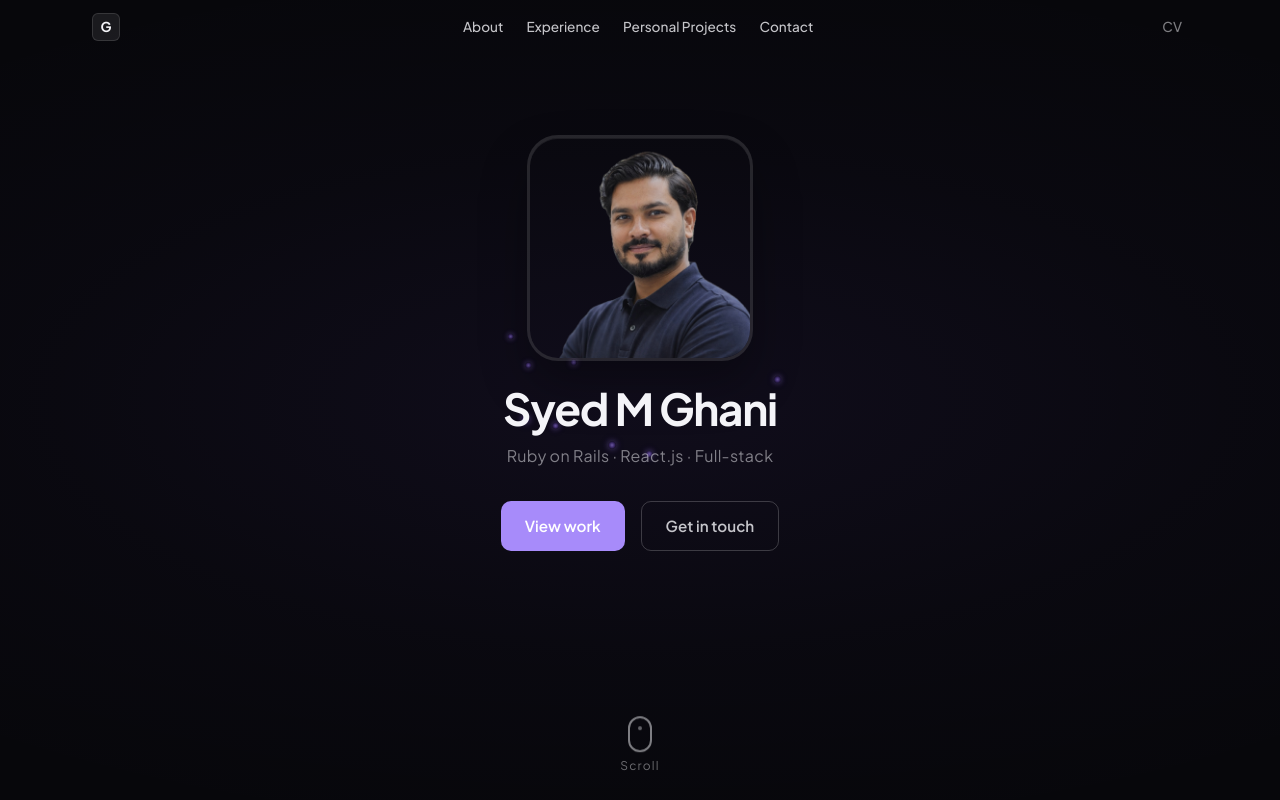
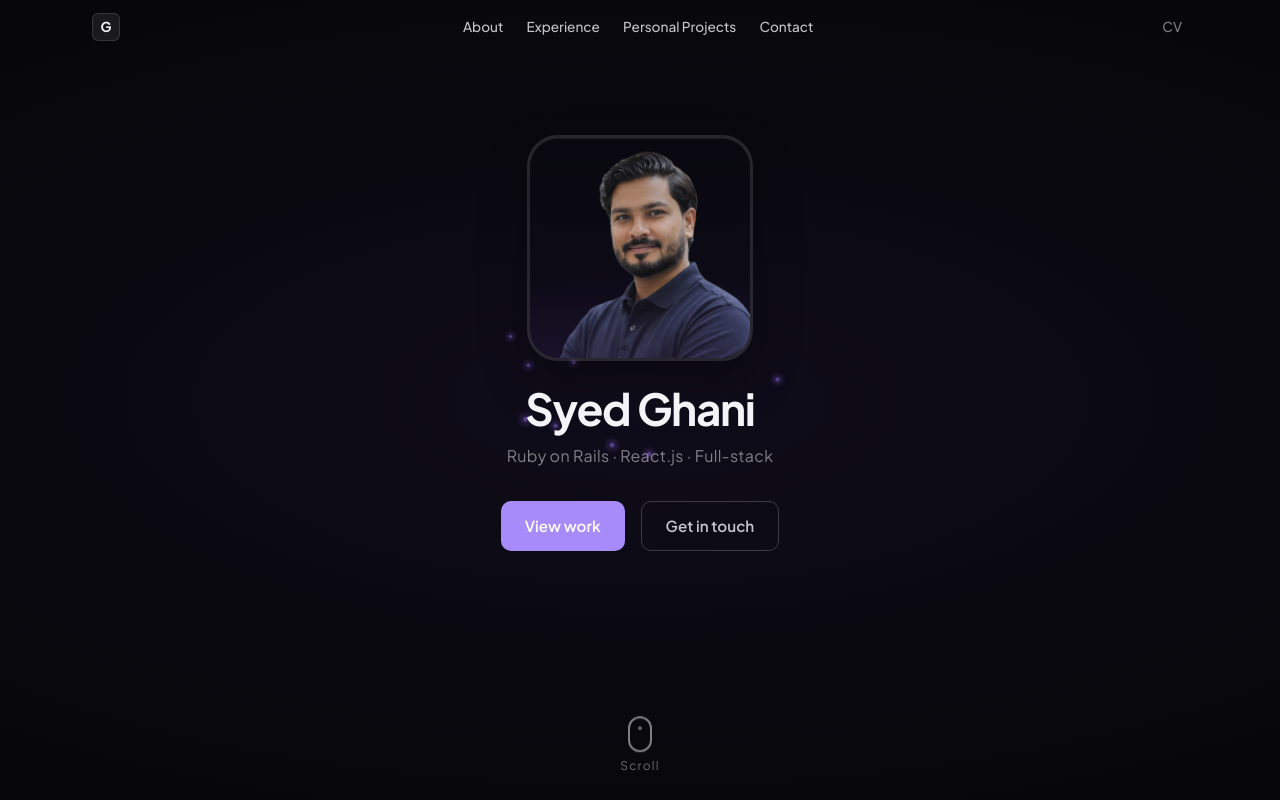
Before and after one commit to sghani001/personal_portfolio, a React (Create React App) app: page / in a window 1280 px wide. Built offline with nearby package versions, Linux system fonts and the light colour scheme.

Commit message:
Updated changes

```diff
--- a/package.json
+++ b/package.json
@@ -27,7 +27,7 @@
     "test": "react-scripts test",
     "eject": "react-scripts eject",
     "predeploy": "npm run build",
-    "deploy": "gh-pages -d build",
+    "deploy": "gh-pages -d build -c devsyedghani.com",
     "deploy:clean": "npx gh-pages-clean && npm run deploy"
   },
   "eslintConfig": {
--- a/public/index.html
+++ b/public/index.html
@@ -2,17 +2,21 @@
 <html lang="en">
   <head>
     <meta charset="utf-8" />
-    <link rel="icon" href="%PUBLIC_URL%/favicon.ico" />
+    <link rel="icon" href="%PUBLIC_URL%/hero-photo.png" type="image/png" />
     <meta name="viewport" content="width=device-width, initial-scale=1" />
-    <meta name="theme-color" content="#000000" />
+    <meta name="theme-color" content="#07070b" />
     <meta
       name="description"
-      content="Syed M Ghani — Software Engineer. Ruby on Rails, React.js, full-stack web applications. Lahore, Pakistan."
+      content="Syed Ghani — Software Engineer. Ruby on Rails, React.js, full-stack web applications. Lahore, Pakistan."
     />
+    <meta property="og:image" content="https://devsyedghani.com/hero-photo.png" />
+    <meta property="og:title" content="Syed Ghani — Software Engineer" />
+    <meta name="twitter:card" content="summary_large_image" />
+    <meta name="twitter:image" content="https://devsyedghani.com/hero-photo.png" />
     <link rel="preconnect" href="https://fonts.googleapis.com" />
     <link rel="preconnect" href="https://fonts.gstatic.com" crossorigin />
     <link href="https://fonts.googleapis.com/css2?family=Plus+Jakarta+Sans:wght@400;500;600;700&display=swap" rel="stylesheet" />
-    <link rel="apple-touch-icon" href="%PUBLIC_URL%/logo192.png" />
+    <link rel="apple-touch-icon" href="%PUBLIC_URL%/hero-photo.png" />
     <!--
       manifest.json provides metadata used when your web app is installed on a
       user's mobile device or desktop. See https://developers.google.com/web/fundamentals/web-app-manifest/
@@ -27,7 +31,7 @@
       work correctly both with client-side routing and a non-root public URL.
       Learn how to configure a non-root public URL by running `npm run build`.
     -->
-    <title>Syed M Ghani — Software Engineer</title>
+    <title>Syed Ghani — Software Engineer</title>
   </head>
   <body>
     <noscript>You need to enable JavaScript to run this app.</noscript>
--- a/src/components/Hero.css
+++ b/src/components/Hero.css
@@ -119,6 +119,22 @@
     0 24px 48px rgba(0, 0, 0, 0.35),
     inset 0 1px 0 rgba(255, 255, 255, 0.08);
   flex-shrink: 0;
+}
+
+/* Subtle theme tint so the photo matches the dark violet look */
+.hero__photo-frame::after {
+  content: "";
+  position: absolute;
+  inset: 0;
+  background: linear-gradient(
+    180deg,
+    rgba(7, 7, 11, 0.15) 0%,
+    transparent 40%,
+    transparent 60%,
+    rgba(139, 92, 246, 0.08) 100%
+  );
+  pointer-events: none;
+  border-radius: inherit;
 }
 
 .hero__photo {
--- a/src/utils/resumeData.js
+++ b/src/utils/resumeData.js
@@ -1,8 +1,8 @@
-// Syed M Ghani — Portfolio data (from resume)
+// Syed Ghani — Portfolio data (from resume)
 // LinkedIn: https://www.linkedin.com/in/syed-m-ghani-357ba4234
 
 export const resumeData = {
-  name: "Syed M Ghani",
+  name: "Syed Ghani",
   title: "Software Engineer",
   tagline: "Ruby on Rails · React.js · Full-stack",
   email: "2020cs669@student.uet.edu.pk",
```
Also changed, not shown: public/manifest.json, public/syed_ghani.jpg (added), src/assets/images/backgroundImage.png (deleted).
